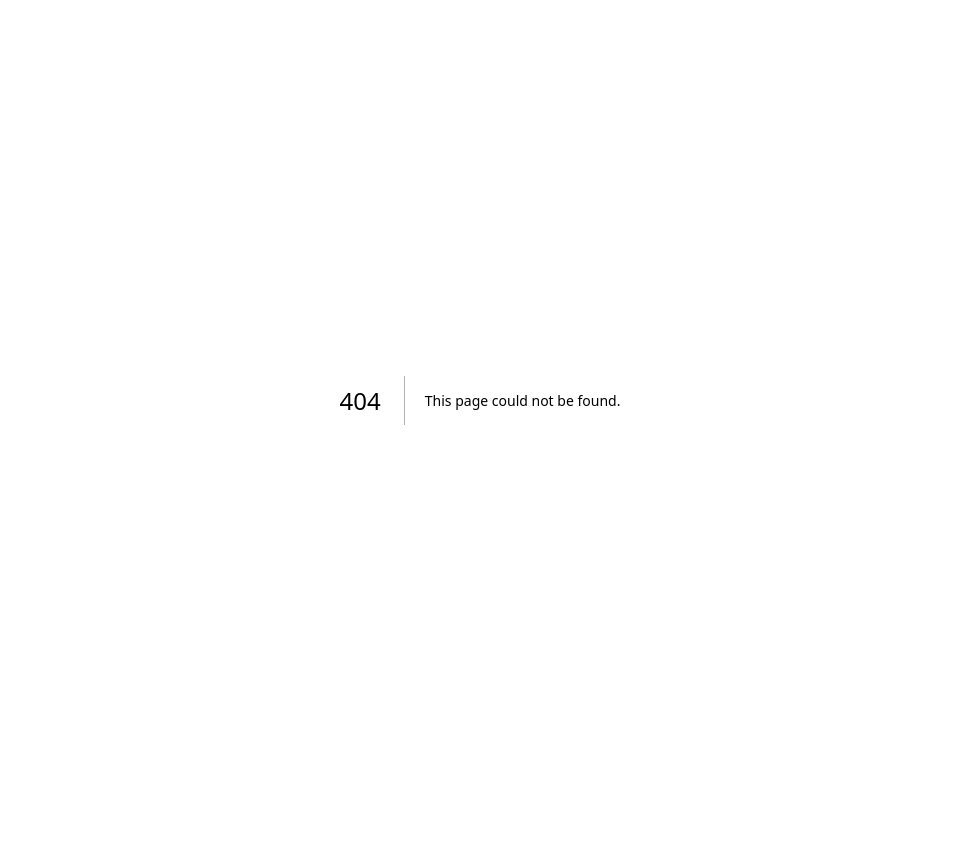
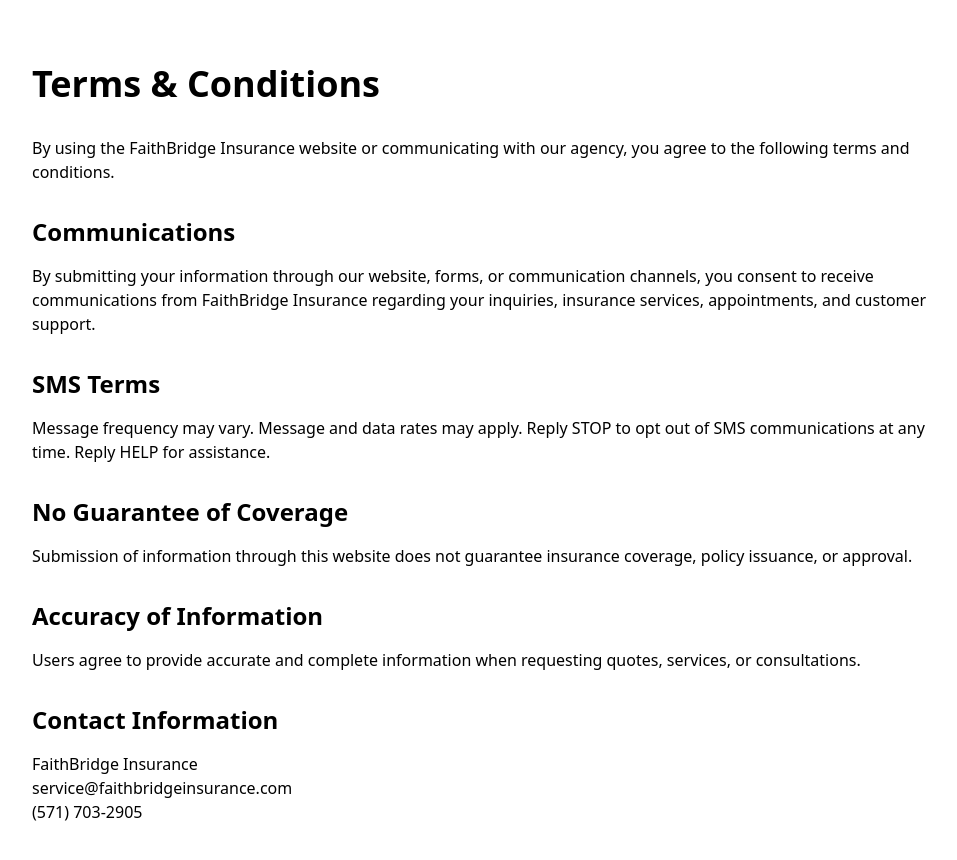
Before and after one commit to FaithbridgeIG/faithbridge-site, a Next.js app: page /terms-and-conditions in a window 1280 px wide. Before the commit this address had no page. Shown: the top 860 px of the page, without its empty margins (160-1117 px from the left). Before the commit the page ends 800 px from the top, so only its background shows below. Built offline with nearby package versions, Linux system fonts and the light colour scheme.

Commit message:
Create page.tsx

```diff
--- /dev/null
+++ b/app/terms-and-conditions/page.tsx
@@ -0,0 +1,47 @@
+export default function TermsAndConditions() {
+  return (
+    <main className="min-h-screen bg-white text-black px-6 py-16">
+      <div className="max-w-4xl mx-auto">
+        <h1 className="text-4xl font-bold mb-8">Terms & Conditions</h1>
+
+        <p className="mb-6">
+          By using the FaithBridge Insurance website or communicating with our agency,
+          you agree to the following terms and conditions.
+        </p>
+
+        <h2 className="text-2xl font-semibold mt-8 mb-4">Communications</h2>
+        <p className="mb-6">
+          By submitting your information through our website, forms, or communication channels,
+          you consent to receive communications from FaithBridge Insurance regarding your inquiries,
+          insurance services, appointments, and customer support.
+        </p>
+
+        <h2 className="text-2xl font-semibold mt-8 mb-4">SMS Terms</h2>
+        <p className="mb-6">
+          Message frequency may vary. Message and data rates may apply.
+          Reply STOP to opt out of SMS communications at any time.
+          Reply HELP for assistance.
+        </p>
+
+        <h2 className="text-2xl font-semibold mt-8 mb-4">No Guarantee of Coverage</h2>
+        <p className="mb-6">
+          Submission of information through this website does not guarantee insurance coverage,
+          policy issuance, or approval.
+        </p>
+
+        <h2 className="text-2xl font-semibold mt-8 mb-4">Accuracy of Information</h2>
+        <p className="mb-6">
+          Users agree to provide accurate and complete information when requesting quotes,
+          services, or consultations.
+        </p>
+
+        <h2 className="text-2xl font-semibold mt-8 mb-4">Contact Information</h2>
+        <p>
+          FaithBridge Insurance<br />
+          service@faithbridgeinsurance.com<br />
+          (571) 703-2905
+        </p>
+      </div>
+    </main>
+  );
+}
```
